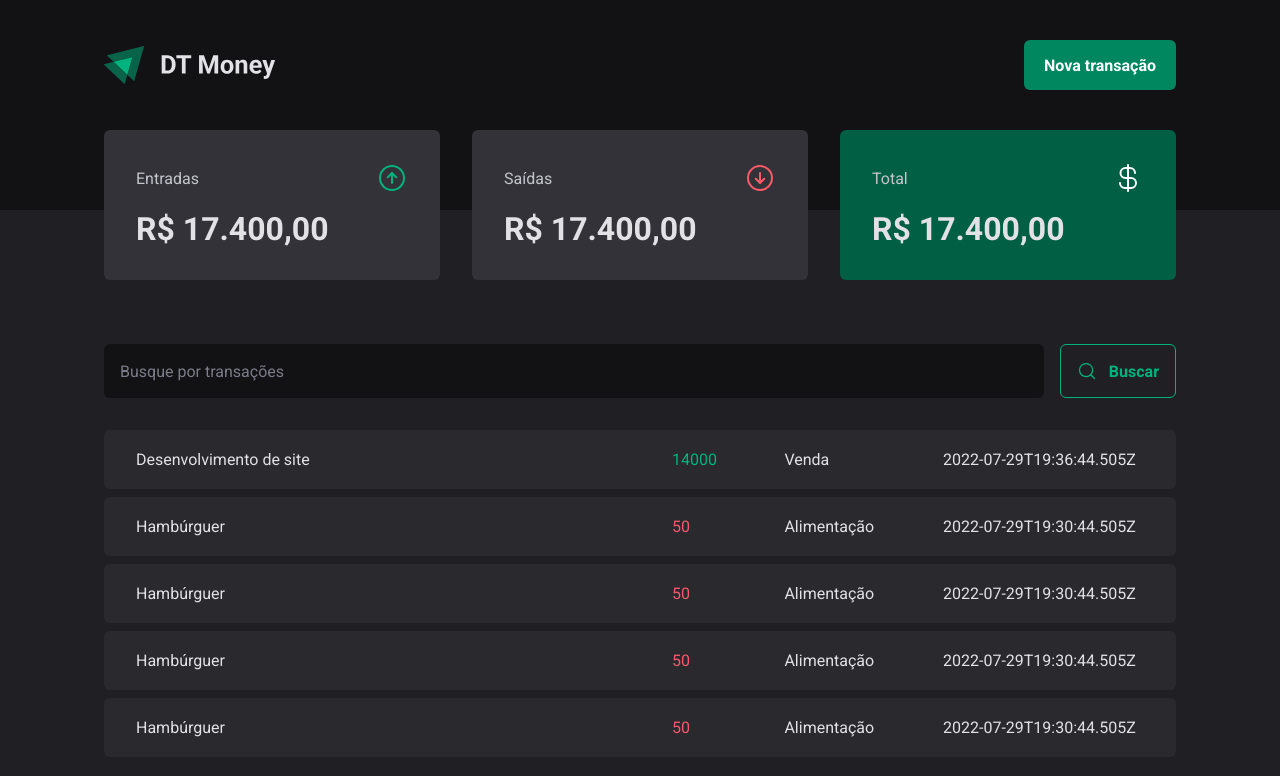
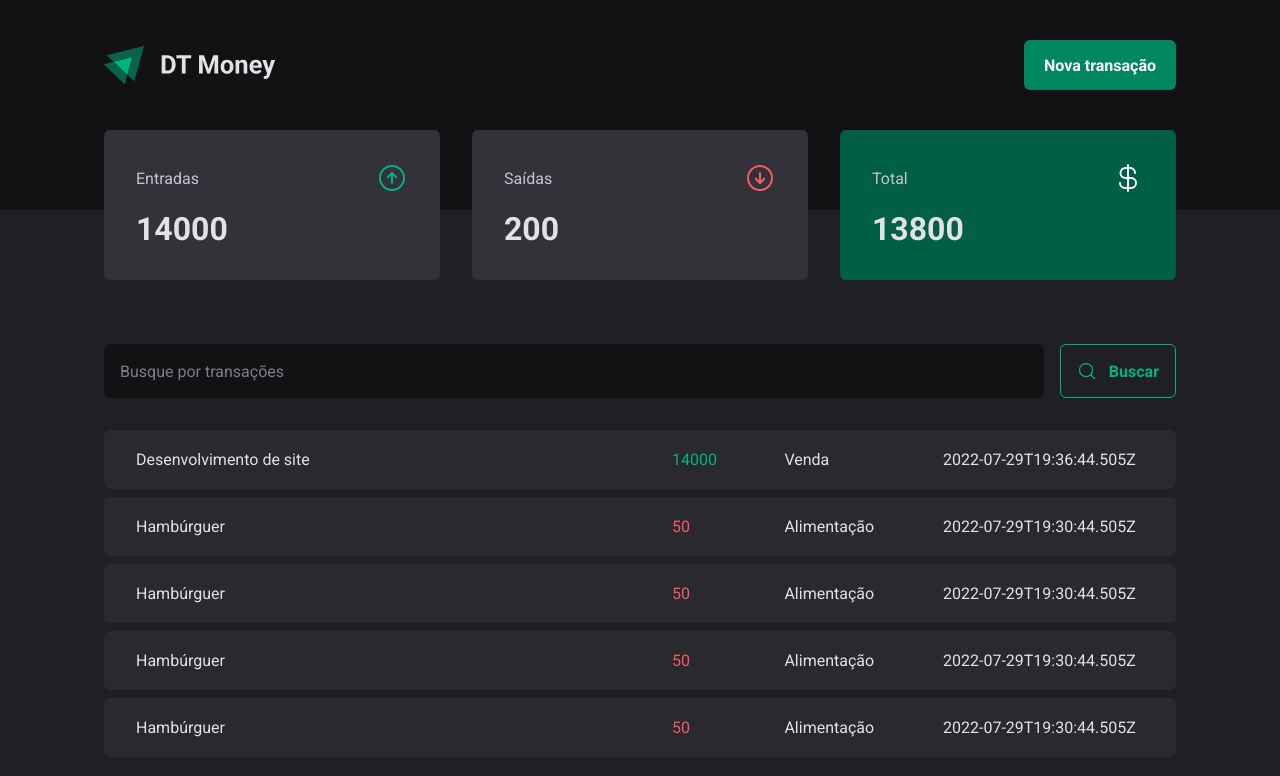
Before and after one commit to ALBENEDITO/RocketSeat_ReactJs_Projeto3, a React (Vite) app: page / in a window 1280 px wide. Shown: the top 776 px of the page. Built offline with nearby package versions, Linux system fonts and the light colour scheme; data requests are answered from the project's data file.

Commit message:
Calculando resumo de transações

```diff
--- a/src/App.tsx
+++ b/src/App.tsx
@@ -1,4 +1,5 @@
 import { ThemeProvider } from "styled-components";
+import { TransactionsProvider } from "./contexts/TransactionsContext";
 import { Transactions } from "./pages/Transactions";
 import { GlobalStyle } from "./styles/global";
 import { defaultTheme } from "./styles/themes/default";
@@ -9,7 +10,9 @@ export function App() {
     <ThemeProvider theme={defaultTheme}>
       <GlobalStyle />
 
-      <Transactions />
+      <TransactionsProvider>
+        <Transactions />
+      </TransactionsProvider>
    </ThemeProvider>
   )
 }
--- a/src/components/Summary/index.tsx
+++ b/src/components/Summary/index.tsx
@@ -1,7 +1,31 @@
 import { ArrowCircleDown, ArrowCircleUp, CurrencyDollar } from "phosphor-react";
-import { SummaryCard, SummaryContainer } from "./styles";
+import { useContext } from 'react';
+import { TransactionsContext } from '../../contexts/TransactionsContext';
+import { SummaryCard, SummaryContainer } from './styles';
 
 export function Summary() {
+
+  const { transactions } = useContext(TransactionsContext);
+
+  const summary = transactions.reduce(
+    (acc, transaction) => {
+      if (transaction.type === 'income') {
+        acc.income += transaction.price;
+        acc.total += transaction.price;
+      } else {
+        acc.outcome += transaction.price;
+        acc.total -= transaction.price;
+      }
+
+      return acc;
+    },
+    {
+      income: 0,
+      outcome: 0,
+      total: 0,
+    },
+  );
+
   return (
     <SummaryContainer>
       <SummaryCard>
@@ -10,7 +34,7 @@ export function Summary() {
           <ArrowCircleUp size={32} color="#00b37e" />
         </header>
 
-        <strong>R$ 17.400,00</strong>
+        <strong>{summary.income}</strong>
       </SummaryCard>
 
       <SummaryCard>
@@ -19,7 +43,7 @@ export function Summary() {
           <ArrowCircleDown size={32} color="#f75a68" />
         </header>
 
-        <strong>R$ 17.400,00</strong>
+        <strong>{summary.outcome}</strong>
       </SummaryCard>
 
       <SummaryCard variant="green">
@@ -28,7 +52,7 @@ export function Summary() {
           <CurrencyDollar size={32} color="#fff" />
         </header>
 
-        <strong>R$ 17.400,00</strong>
+        <strong>{summary.total}</strong>
       </SummaryCard>
     </SummaryContainer>
   );
--- /dev/null
+++ b/src/contexts/TransactionsContext.tsx
@@ -0,0 +1,41 @@
+import { createContext, ReactNode, useEffect, useState } from 'react';
+
+interface Transaction {
+  id: number;
+  description: string;
+  type: 'income' | 'outcome';
+  price: number;
+  category: string;
+  createdAt: string;
+}
+
+interface TransactionContextType {
+  transactions: Transaction[];
+}
+
+interface TransactionsProviderProps {
+  children: ReactNode
+}
+
+export const TransactionsContext = createContext({} as TransactionContextType);
+
+export function TransactionsProvider({ children }: TransactionsProviderProps) {
+  const [transactions, setTransactions] = useState<Transaction[]>([]);
+
+  async function loadTransactions() {
+    const response = await fetch('http://localhost:3434/transactions')
+    const data = await response.json()
+
+    setTransactions(data)
+  }
+
+  useEffect(() => {
+    loadTransactions()
+  }, []);
+
+  return (
+    <TransactionsContext.Provider value={{ transactions }}>
+      {children}
+    </TransactionsContext.Provider>
+  );
+}
--- a/src/pages/Transactions/index.tsx
+++ b/src/pages/Transactions/index.tsx
@@ -1,32 +1,14 @@
-import { useEffect, useState } from "react";
+
+import { useContext } from "react";
 import { Header } from "../../components/Header";
 import { Summary } from "../../components/Summary";
+import { TransactionsContext } from "../../contexts/TransactionsContext";
 import { SearchForm } from "./components/SearchForm";
 import { PriceHighlight, TransactionsContainer, TransactionsTable } from "./styles";
 
-interface Transaction {
-  id: number;
-  description: string;
-  type: 'income' | 'outcome';
-  price: number;
-  category: string;
-  createdAt: string;
-}
 
 export function Transactions() {
-
-  const [transactions, setTransactions] = useState<Transaction[]>([]);// forma de passar a interface para função.
-
-  async function loadTransactions() {
-    const response = await fetch('http://localhost:3434/transactions')
-    const data = await response.json();
-    setTransactions(data);
-  }
-
-  useEffect(() => {
-    loadTransactions();
-  }, [])
-
+  const { transactions } = useContext(TransactionsContext)
 
   return (
     <div>
```
